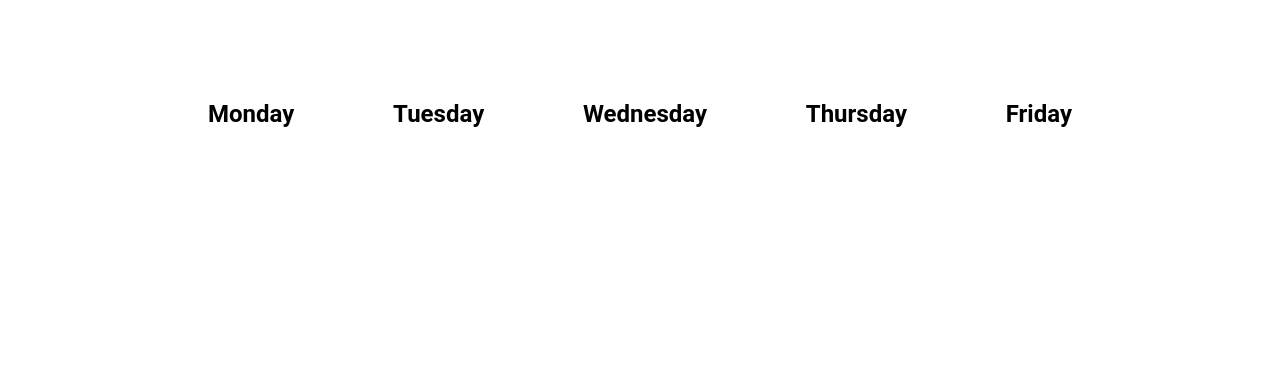
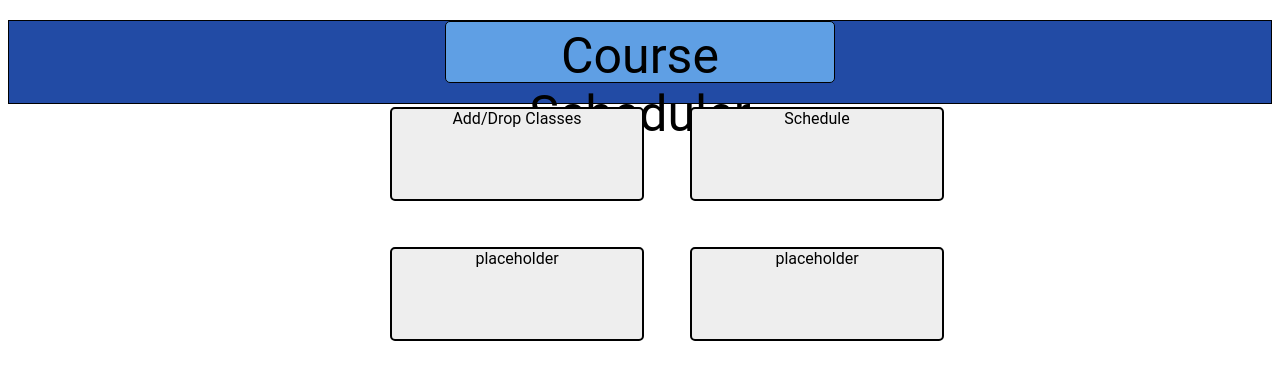
Before and after one commit to andrewerdei02/CSE-2102-Fall-23-Course-Scheduler, a Vue app in the folder frontend/: page / in a window 1280 px wide. Shown: the top 380 px of the page. Built offline with nearby package versions, Linux system fonts and the light colour scheme.

Commit message:
Added skeleton for HomePage

```diff
--- a/frontend/src/App.vue
+++ b/frontend/src/App.vue
@@ -1,15 +1,16 @@
 <template>
-  <WeeklyCalendar/>
+  <HomePage/>
 </template>
 
 <script>
 import WeeklyCalendar from './components/WeeklyCalendar.vue'
 import ClassSearch from './components/ClassSearch.vue'
+import HomePage from './components/HomePage.vue'
 
 export default {
   name: 'App',
   components: {
-    WeeklyCalendar
+    HomePage
   }
 }
 </script>
--- /dev/null
+++ b/frontend/src/components/HomePage.vue
@@ -0,0 +1,100 @@
+<template>
+    <div>
+        <div class="header-container">
+            <div class="home">Course Scheduler</div>
+        </div>
+        <div class="homepage-container">
+            <div class="one">Add/Drop Classes</div>
+            <div class="two">Schedule</div>
+            <div class="three">placeholder</div>
+            <div class="four">placeholder</div>
+        </div>
+    </div>
+</template>
+
+<script>
+//For later ;)
+</script>
+
+<style >
+    .header-container {
+        top: 0;
+        display: flex;
+        align-items: center;
+        justify-content: center;
+        border: 1px solid #000000;
+        background-color: rgb(34, 75, 165);
+    }
+
+    .homepage-container {
+        display: grid;
+        justify-content: center;
+        align-items: center;
+        grid-template-columns: repeat(2, 200px);
+        row-gap: 40px;
+        column-gap: 100px;
+        grid-auto-rows: minmax(100px, auto);
+    }
+
+    .home {
+        text-align: center;
+        justify-content: center;
+        align-items: center;
+        width: 30%;
+        height: 50px;
+        margin-bottom: 20px;
+        font-size: 50px;
+        border: 1px solid #000000;
+        border-radius: 5px;
+        background-color: #5f9fe4;
+        padding: 5px;
+    }
+
+    .one {
+        grid-column: 1;
+        grid-row: 1;
+        width: 250px;
+        height: 90px;
+        text-align: center;
+        justify-content: center;
+        border: 2px solid #000000;
+        border-radius: 5px;
+        background-color: #eeeeee;
+    }
+
+    .two {
+        width: 250px;
+        height: 90px;
+        text-align: center;
+        justify-content: center;
+        grid-column: 2;
+        grid-row: 1;
+        border: 2px solid #000000;
+        border-radius: 5px;
+        background-color: #eeeeee;
+    }
+
+    .three {
+        width: 250px;
+        height: 90px;
+        text-align: center;
+        justify-content: center;
+        grid-column: 1;
+        grid-row: 2;
+        border: 2px solid #000000;
+        border-radius: 5px;
+        background-color: #eeeeee;
+    }
+
+    .four {
+        width: 250px;
+        height: 90px;
+        text-align: center;
+        justify-content: center;
+        grid-column: 2;
+        grid-row: 2;
+        border: 2px solid #000000;
+        border-radius: 5px;
+        background-color: #eeeeee;
+    }
+</style>
```
